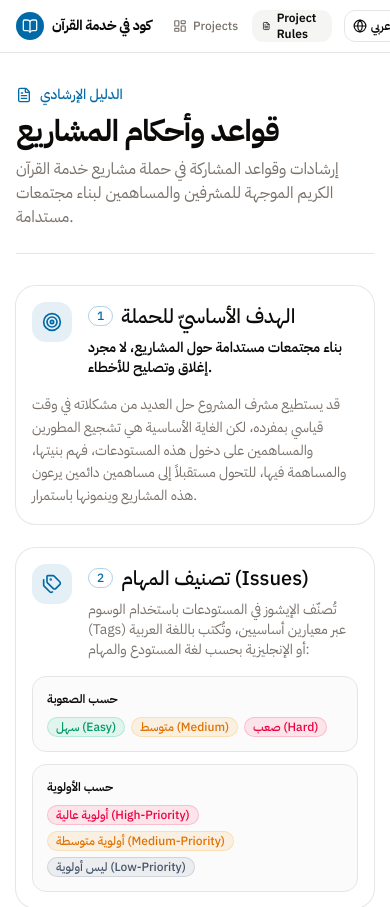
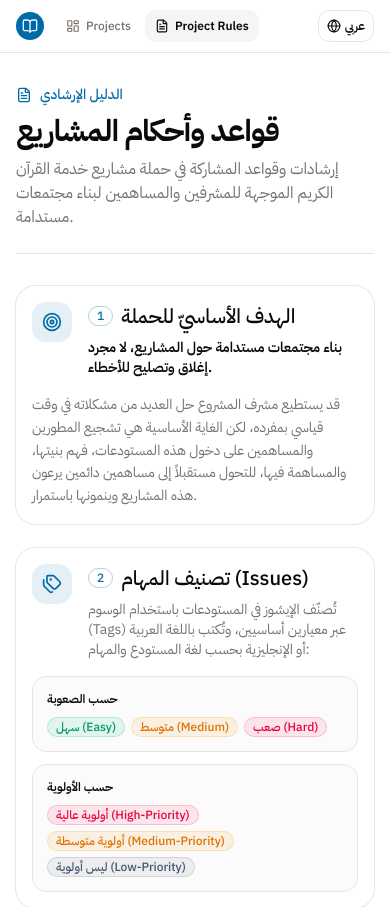
Before and after one commit to hadealahmad/codeinserviceofquran, a Next.js app: page /rules in a window 390 px wide. Shown: the top 907 px of the page. Built offline with nearby package versions, Linux system fonts and the light colour scheme.

Commit message:
style: hide navbar site title text on mobile view showing icon only

```diff
--- a/src/components/navbar.tsx
+++ b/src/components/navbar.tsx
@@ -70,7 +70,7 @@ export function Navbar({
               <div className="flex size-7 items-center justify-center rounded-lg bg-primary text-primary-foreground shrink-0">
                 <BookOpen className="size-4" />
               </div>
-              <span className="text-sm font-bold tracking-tight sm:text-base whitespace-nowrap">
+              <span className="hidden sm:inline text-sm font-bold tracking-tight sm:text-base whitespace-nowrap">
                 كود في خدمة القرآن
               </span>
             </Link>
```
